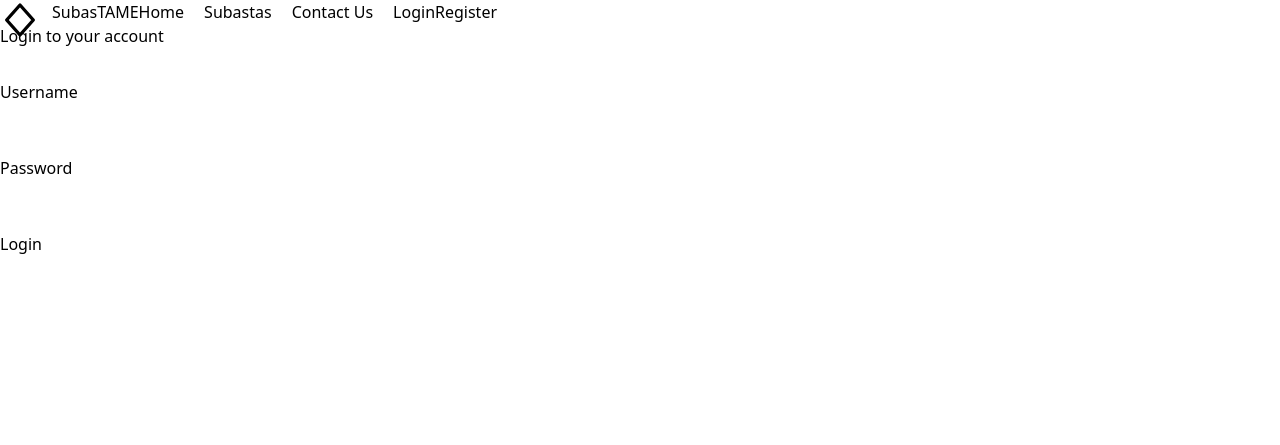
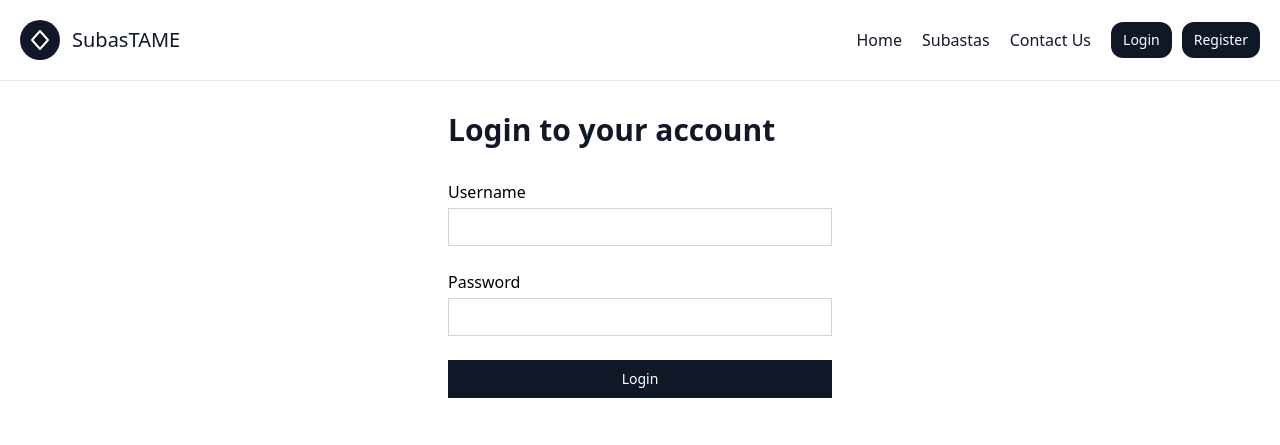
Before and after one commit to raorich/Web_Project, a Django app: page /login/ in a window 1280 px wide. Shown: the top 445 px of the page. Run offline with Django 5.2, Linux system fonts and the light colour scheme; parts of the project's set-up code (start-up, migrations or seed data) failed here and were passed over.

Commit message:
FIX: main.css

```diff
--- a/website/static/css/main.css
+++ b/website/static/css/main.css
@@ -11,7 +11,6 @@
     --color-amber-500: oklch(0.769 0.188 70.08);
     --color-amber-600: oklch(0.666 0.179 58.318);
     --color-amber-700: oklch(0.555 0.163 48.998);
-    --color-amber-800: oklch(0.473 0.137 46.201);
     --color-blue-300: oklch(0.809 0.105 251.813);
     --color-gray-100: oklch(0.967 0.003 264.542);
     --color-gray-200: oklch(0.928 0.006 264.531);
@@ -20,23 +19,15 @@
     --color-gray-500: oklch(0.551 0.027 264.364);
     --color-gray-600: oklch(0.446 0.03 256.802);
     --color-gray-700: oklch(0.373 0.034 259.733);
-    --color-gray-800: oklch(0.278 0.033 256.848);
     --color-gray-900: oklch(0.21 0.034 264.665);
     --color-black: #000;
     --color-white: #fff;
     --spacing: 0.25rem;
     --container-sm: 24rem;
-<<<<<<< Updated upstream
     --container-lg: 32rem;
     --container-3xl: 48rem;
     --container-4xl: 56rem;
     --container-7xl: 80rem;
-=======
-    --container-md: 28rem;
-    --container-3xl: 48rem;
-    --container-4xl: 56rem;
-    --container-6xl: 72rem;
->>>>>>> Stashed changes
     --text-xs: 0.75rem;
     --text-xs--line-height: calc(1 / 0.75);
     --text-sm: 0.875rem;
@@ -450,19 +423,11 @@
   .max-w-4xl {
     max-width: var(--container-4xl);
   }
-<<<<<<< Updated upstream
   .max-w-7xl {
     max-width: var(--container-7xl);
   }
   .max-w-lg {
     max-width: var(--container-lg);
-=======
-  .max-w-6xl {
-    max-width: var(--container-6xl);
-  }
-  .max-w-md {
-    max-width: var(--container-md);
->>>>>>> Stashed changes
   }
   .max-w-sm {
     max-width: var(--container-sm);
@@ -549,20 +507,6 @@
       --tw-space-x-reverse: 0;
       margin-inline-start: calc(calc(var(--spacing) * 2) * var(--tw-space-x-reverse));
       margin-inline-end: calc(calc(var(--spacing) * 2) * calc(1 - var(--tw-space-x-reverse)));
-=======
-  .space-y-3 {
-    :where(& > :not(:last-child)) {
-      --tw-space-y-reverse: 0;
-      margin-block-start: calc(calc(var(--spacing) * 3) * var(--tw-space-y-reverse));
-      margin-block-end: calc(calc(var(--spacing) * 3) * calc(1 - var(--tw-space-y-reverse)));
-    }
-  }
-  .space-x-3 {
-    :where(& > :not(:last-child)) {
-      --tw-space-x-reverse: 0;
-      margin-inline-start: calc(calc(var(--spacing) * 3) * var(--tw-space-x-reverse));
-      margin-inline-end: calc(calc(var(--spacing) * 3) * calc(1 - var(--tw-space-x-reverse)));
->>>>>>> Stashed changes
     }
   }
   .space-x-4 {
@@ -722,43 +659,20 @@
   .py-4 {
     padding-block: calc(var(--spacing) * 4);
   }
-  .py-6 {
-    padding-block: calc(var(--spacing) * 6);
-  }
-  .py-10 {
-    padding-block: calc(var(--spacing) * 10);
-  }
   .py-12 {
     padding-block: calc(var(--spacing) * 12);
-  }
-  .py-16 {
-    padding-block: calc(var(--spacing) * 16);
   }
   .py-24 {
     padding-block: calc(var(--spacing) * 24);
   }
-<<<<<<< Updated upstream
   .pt-4 {
     padding-top: calc(var(--spacing) * 4);
-=======
-  .pt-6 {
-    padding-top: calc(var(--spacing) * 6);
->>>>>>> Stashed changes
   }
   .pt-10 {
     padding-top: calc(var(--spacing) * 10);
   }
-  .pb-6 {
-    padding-bottom: calc(var(--spacing) * 6);
-  }
   .pb-8 {
     padding-bottom: calc(var(--spacing) * 8);
-  }
-  .pb-10 {
-    padding-bottom: calc(var(--spacing) * 10);
-  }
-  .pb-12 {
-    padding-bottom: calc(var(--spacing) * 12);
   }
   .text-center {
     text-align: center;
@@ -843,9 +757,6 @@
   .text-amber-600 {
     color: var(--color-amber-600);
   }
-  .text-amber-800 {
-    color: var(--color-amber-800);
-  }
   .text-gray-300 {
     color: var(--color-gray-300);
   }
@@ -861,9 +772,6 @@
   .text-gray-700 {
     color: var(--color-gray-700);
   }
-  .text-gray-800 {
-    color: var(--color-gray-800);
-  }
   .text-gray-900 {
     color: var(--color-gray-900);
   }
@@ -873,15 +781,9 @@
   .text-white {
     color: var(--color-white);
   }
-<<<<<<< Updated upstream
-=======
   .italic {
     font-style: italic;
   }
-  .underline {
-    text-decoration-line: underline;
-  }
->>>>>>> Stashed changes
   .placeholder-gray-400 {
     &::placeholder {
       color: var(--color-gray-400);
@@ -996,7 +898,6 @@
       }
     }
   }
-<<<<<<< Updated upstream
   .hover\:bg-amber-700 {
     &:hover {
       @media (hover: hover) {
@@ -1004,8 +905,6 @@
       }
     }
   }
-=======
->>>>>>> Stashed changes
   .hover\:from-amber-600 {
     &:hover {
       @media (hover: hover) {
@@ -1019,20 +918,6 @@
       @media (hover: hover) {
         --tw-gradient-to: var(--color-amber-700);
         --tw-gradient-stops: var(--tw-gradient-via-stops, var(--tw-gradient-position), var(--tw-gradient-from) var(--tw-gradient-from-position), var(--tw-gradient-to) var(--tw-gradient-to-position));
-      }
-    }
-  }
-  .hover\:text-amber-400 {
-    &:hover {
-      @media (hover: hover) {
-        color: var(--color-amber-400);
-      }
-    }
-  }
-  .hover\:text-amber-500 {
-    &:hover {
-      @media (hover: hover) {
-        color: var(--color-amber-500);
       }
     }
   }
@@ -1063,7 +948,6 @@
       border-color: var(--color-blue-300);
     }
   }
-<<<<<<< Updated upstream
   .focus\:ring-2 {
     &:focus {
       --tw-ring-shadow: var(--tw-ring-inset,) 0 0 0 calc(2px + var(--tw-ring-offset-width)) var(--tw-ring-color, currentColor);
@@ -1075,8 +959,6 @@
       --tw-ring-color: var(--color-amber-500);
     }
   }
-=======
->>>>>>> Stashed changes
   .focus\:outline-none {
     &:focus {
       --tw-outline-style: none;
@@ -1105,11 +987,6 @@
       line-height: calc(var(--spacing) * 5);
     }
   }
-  .md\:mt-0 {
-    @media (width >= 48rem) {
-      margin-top: calc(var(--spacing) * 0);
-    }
-  }
   .md\:mb-0 {
     @media (width >= 48rem) {
       margin-bottom: calc(var(--spacing) * 0);
@@ -1120,40 +997,14 @@
       margin-left: auto;
     }
   }
-<<<<<<< Updated upstream
   .md\:grid-cols-2 {
     @media (width >= 48rem) {
       grid-template-columns: repeat(2, minmax(0, 1fr));
-=======
-  .md\:grid-cols-3 {
-    @media (width >= 48rem) {
-      grid-template-columns: repeat(3, minmax(0, 1fr));
-    }
-  }
-  .md\:grid-cols-4 {
-    @media (width >= 48rem) {
-      grid-template-columns: repeat(4, minmax(0, 1fr));
->>>>>>> Stashed changes
     }
   }
   .md\:flex-row {
     @media (width >= 48rem) {
       flex-direction: row;
-    }
-  }
-  .md\:justify-end {
-    @media (width >= 48rem) {
-      justify-content: flex-end;
-    }
-  }
-  .md\:text-left {
-    @media (width >= 48rem) {
-      text-align: left;
-    }
-  }
-  .md\:text-right {
-    @media (width >= 48rem) {
-      text-align: right;
     }
   }
   .lg\:flex-none {
```
Also changed, not shown: other parts of website/static/css/main.css (+0 -32 lines).
